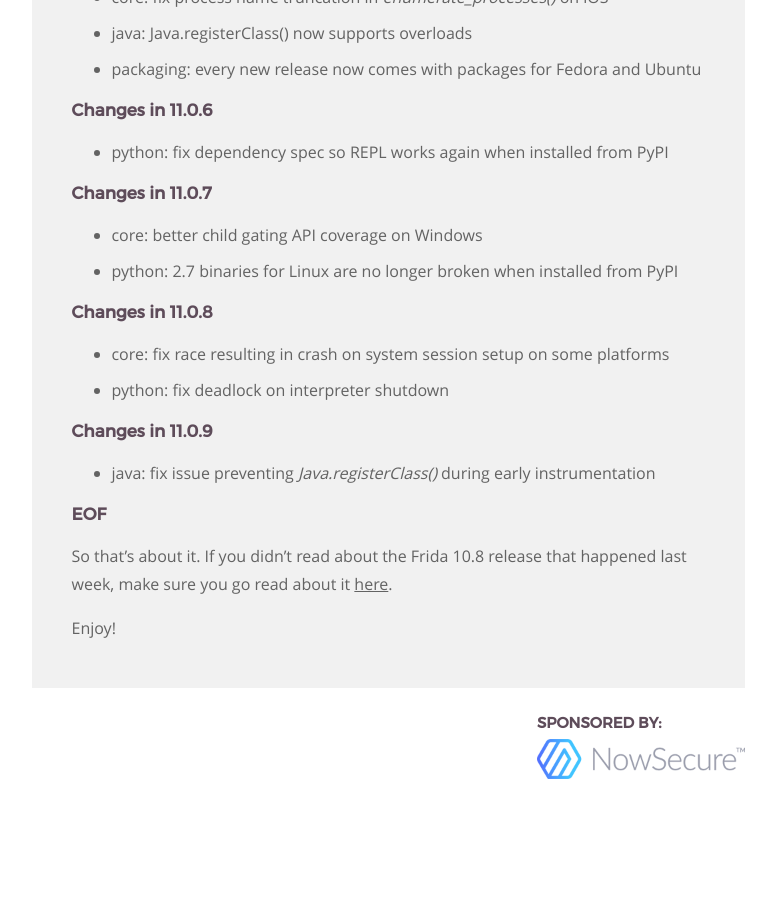
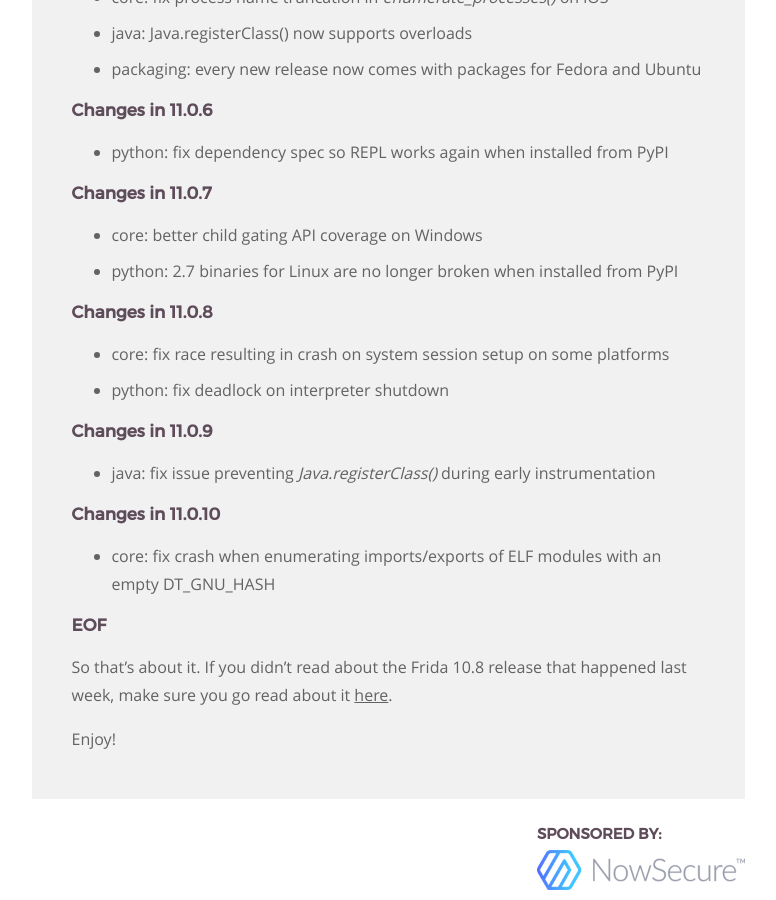
Before and after one commit to frida/frida-website, a Jekyll site: the page built from _posts/2018-05-05-frida-11-0-released.markdown, in a window 1280 px wide and 900 px high, scrolled down 6540 px. Shown: the whole window, without its empty margins (364-1140 px from the left). Built offline with Jekyll 4.4.1, drawn with Linux system fonts in a browser that asks for light colours; before the commit the page ends 7329 px from its top, so only the background shows below that.

Commit message:
Summarize changes in 11.0.10

```diff
--- a/_posts/2018-05-05-frida-11-0-released.markdown
+++ b/_posts/2018-05-05-frida-11-0-released.markdown
@@ -299,6 +299,11 @@ provided" from "empty *envp* provided".
 
 - java: fix issue preventing *Java.registerClass()* during early instrumentation
 
+### Changes in 11.0.10
+
+- core: fix crash when enumerating imports/exports of ELF modules with an empty
+  DT_GNU_HASH
+
 ### EOF
 
 So that's about it. If you didn't read about the Frida 10.8 release that
```
